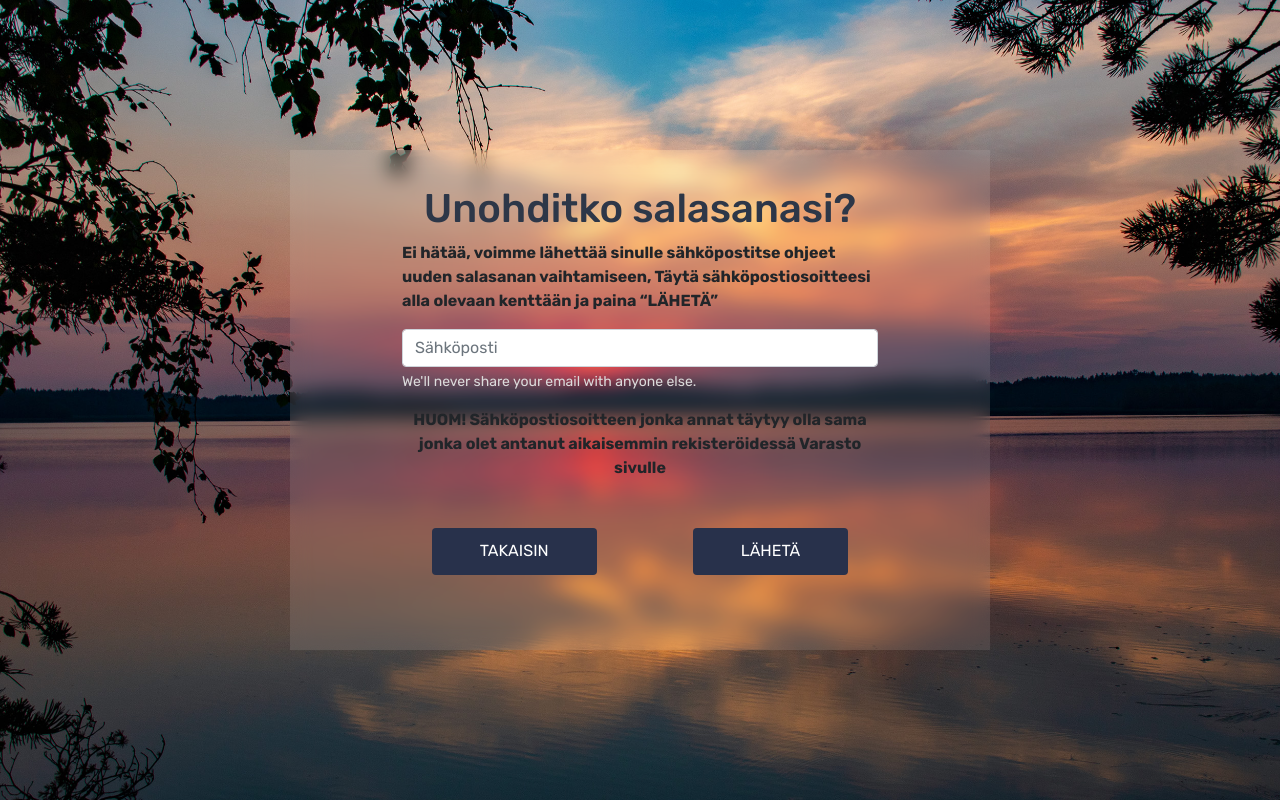
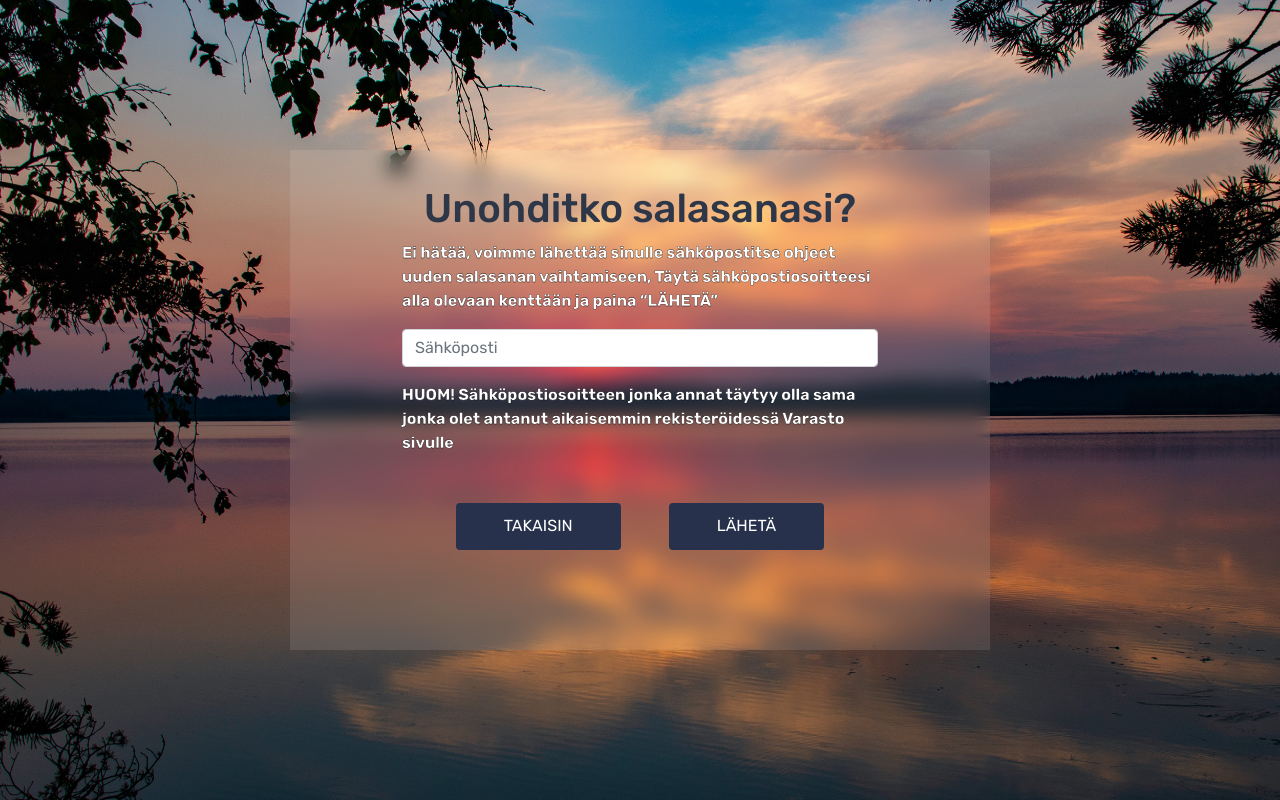
Before and after one commit to SergeiVasilyev/VarastohallintaR1, a Django app: page /recovery/ in a window 1280 px wide. Run offline with Django 4.2, Linux system fonts and the light colour scheme.

Commit message:
recovery + login css muutokset

```diff
--- a/varastoapp/static/varasto/login.css
+++ b/varastoapp/static/varasto/login.css
@@ -1,8 +1,8 @@
 h1 {
+    /* color: #2D3748; */
     color: #2D3748;
-    /* color: red; */
     text-align: center;
-    font-family: inherit;
+    font-family: 'rubik';
     /* font-family: 'rubik'; */
 }
 
@@ -34,6 +34,7 @@ body * {
     /* border: 3px solid red; */
     background: url('pics/background_pic.jpg');
     background-size: cover;
+    /*backdrop-filter: blur(10px);*/
 }
 
 .form .form-label {
@@ -41,11 +42,12 @@ body * {
 }
 
 .form .form-text {
-    color: gainsboro !important;
+    color: white !important;
 }
 
 .link_container {
     text-align: center;
+    color: gainsboro
 }
 
 .botton_container {
@@ -64,3 +66,22 @@ body * {
 .exm {
     border: 3px solid green;
 }
+
+.form .b {
+    -webkit-text-stroke-width: 1px;
+    -webkit-text-stroke-color: black;
+    color: white
+
+}
+
+.upperText {
+    -webkit-text-stroke-width: 0.3px;
+    -webkit-text-stroke-color: black;
+    color: white;
+}
+
+.lowerText {
+    -webkit-text-stroke-width: 0.3px;
+    -webkit-text-stroke-color: black;
+    color: white;
+}
--- a/varastoapp/templates/varasto/recovery.html
+++ b/varastoapp/templates/varasto/recovery.html
@@ -20,22 +20,24 @@
             <div class="mb-3">
                 <!--<label for="exampleInputEmail1" class="form-label">Käyttäjätunnus</label>-->
                 <input type="email" class="form-control" id="exampleInputEmail1" aria-describedby="emailHelp" placeholder="Sähköposti">
-                <div id="emailHelp" class="form-text">We'll never share your email with anyone else.</div>
+                <!--<div id="emailHelp" class="form-text">We'll never share your email with anyone else.</div>-->
             </div>
             <!--<div class="mb-3">
                 <label for="exampleInputPassword1" class="form-label">Password</label>
                 <input type="password" class="form-control" id="exampleInputPassword1">
             </div>-->
-            <div class="mb-3 link_container">
+            <div class="mb-3 lowerText">
                 <!--<a href="#" class="link-light link">Unohditko salasanasi?</a>-->
                 <b>HUOM! Sähköpostiosoitteen jonka annat täytyy olla sama jonka olet antanut aikaisemmin rekisteröidessä Varasto sivulle</b>
             </div>
             <div class="botton_container mt-5">
                 <a href="{% url 'login' %}" class="btn btn-primary me-5">Takaisin</a>
-                <button type="submit" class="btn btn-primary ms-5">Lähetä</button>
+                <button type="submit" class="btn btn-primary">Lähetä</button>
             </div>
         </form>
     </div>
 </div>
 
+
+
 {% endblock %}
```
